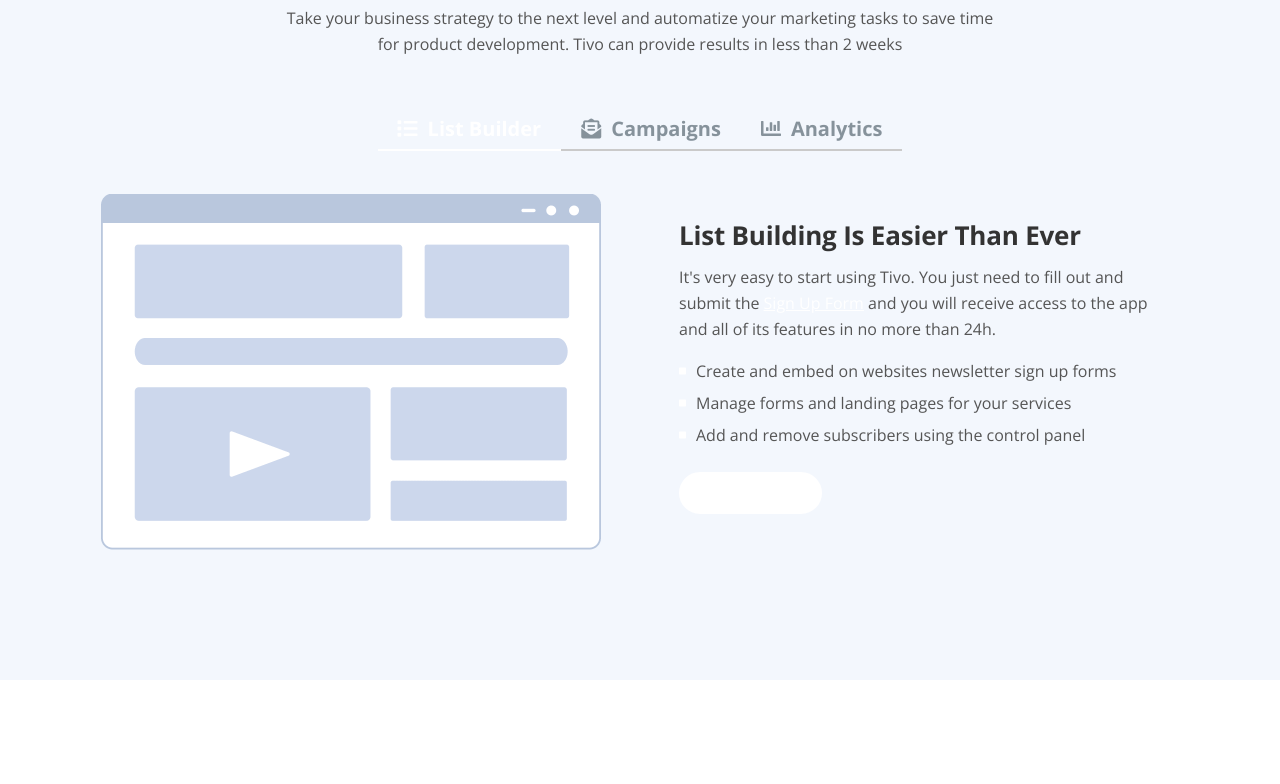
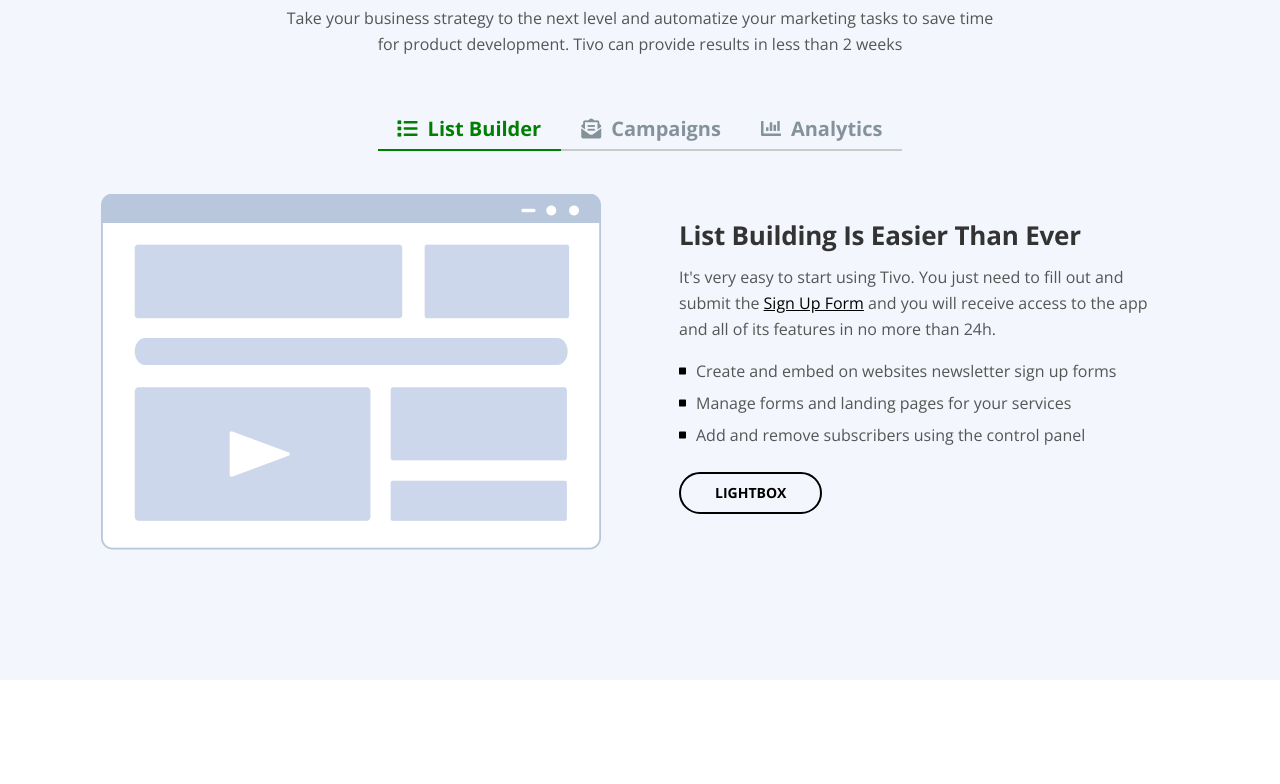
Before and after one commit to BAWES/plugn-landing, a plain HTML site: page index.html in a window 1280 px wide. Shown: the part 1716-2500 px from the top of the page. Drawn offline with nearby package versions, Linux system fonts and the light colour scheme.

Commit message:
Finalize color changes

```diff
--- a/css/styles.css
+++ b/css/styles.css
@@ -145,24 +145,24 @@
 }
 
 .blue {
-	color: #ffffff;
+	color: black;
 }
 
 .btn-solid-reg {
 	display: inline-block;
 	padding: 1.1875rem 2.125rem 1.1875rem 2.125rem;
-	border: 0.125rem solid #ffffff;
+	border: 0.125rem solid #000;
 	border-radius: 2rem;
-	background-color: #ffffff;
-	color: #fff;
+	background-color: transparent;
+	color: #000;
 	font: 700 0.875rem/0 "Open Sans", sans-serif;
 	text-decoration: none;
 	transition: all 0.2s;
 }
 
 .btn-solid-reg:hover {
-	background-color: transparent;
-	color: #ffffff;
+	color: green;
+    border-color: green;
 	text-decoration: none;
 }
 
@@ -925,7 +925,7 @@
 .tabs .nav-link:hover,
 .tabs .nav-link.active {
 	background: transparent;
-	color: #ffffff;
+	color: green;
 }
 
 .tabs .nav-link .fas {
@@ -937,7 +937,7 @@
 }
 
 .tabs .list-unstyled .fas {
-	color: #ffffff;
+	color: #000;
 	font-size: 0.5rem;
 	line-height: 1.625rem;
 }
@@ -1033,12 +1033,12 @@
 	position: relative;
 	width: auto;
 	height: auto;
-	color: #fff;
+	color: #000;
 	opacity: 1;
 }
 
 .lightbox-basic .btn-solid-reg.mfp-close:hover {
-	color: #ffffff;
+	color: green;
 }
 /* end of signup Button */
 
@@ -1853,7 +1853,7 @@
 
 	.tabs .nav-link:hover,
 	.tabs .nav-link.active {
-		border-bottom: 2px solid #ffffff;
+		border-bottom: 2px solid green;
 	}
 
 	.tabs .image-container {
```
